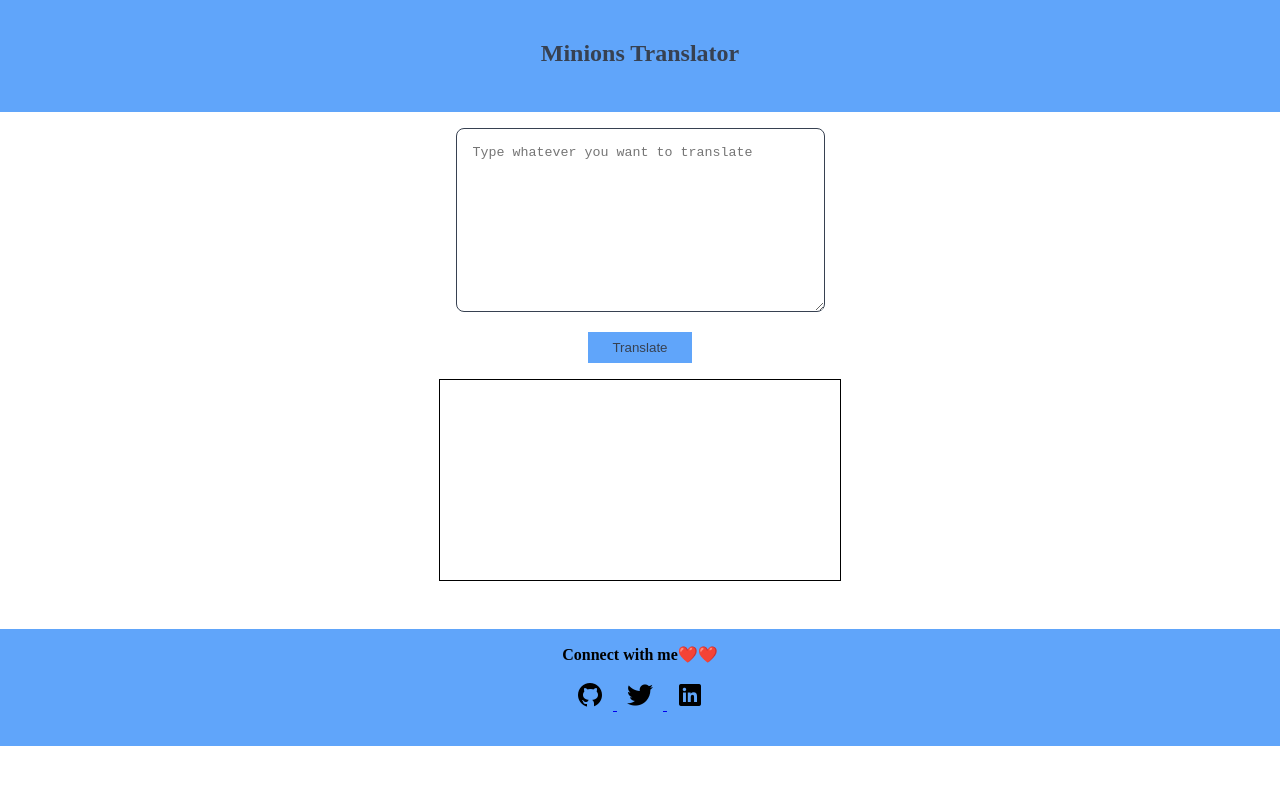
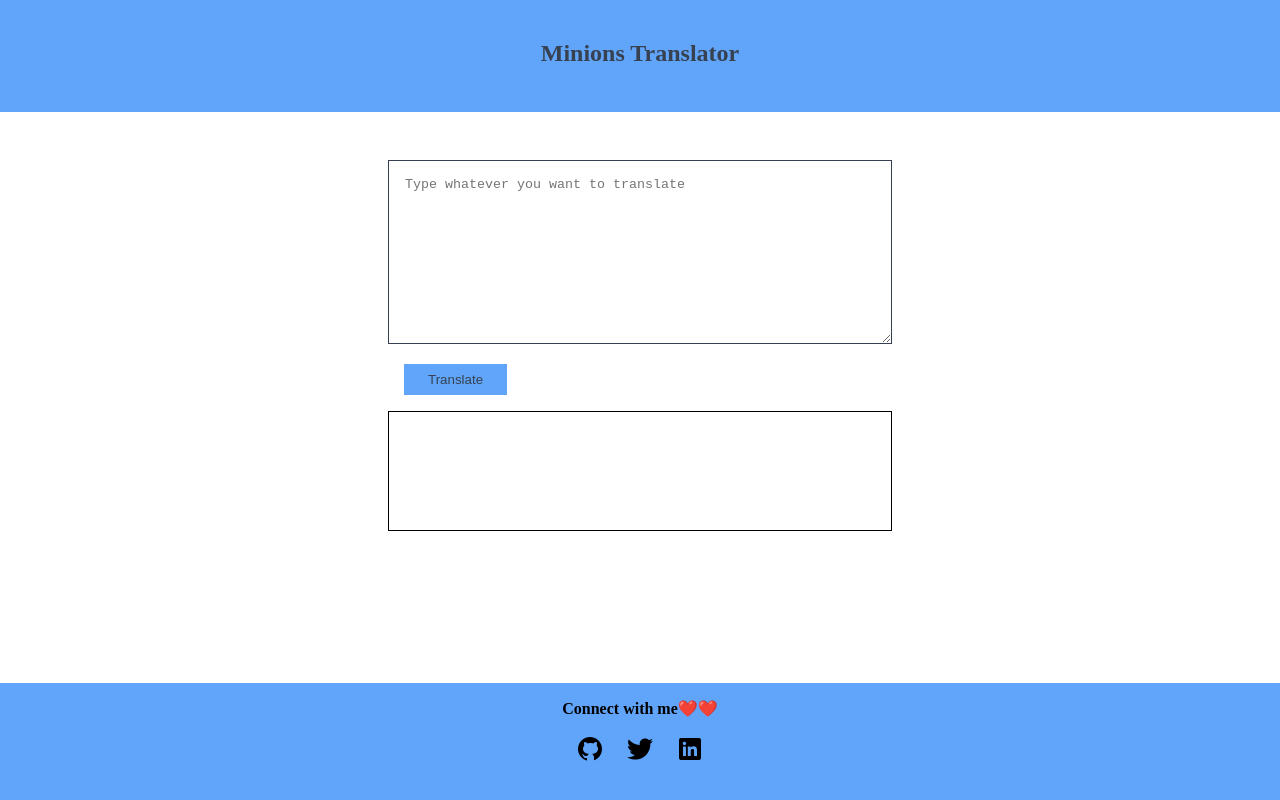
Before and after one commit to maaz619/neog-lesson5, a plain HTML site: page index.html in a window 1280 px wide. Drawn offline with Linux system fonts and the light colour scheme.

Commit message:
breaked style is fixed

```diff
--- a/styles.css
+++ b/styles.css
@@ -1,9 +1,12 @@
+*{
+    box-sizing: border-box;
+}
+
 :root{
     --custom-blue:#60A5FA;
     --custom-grey: #374151;
 }
 body,h1{
-    height: 100%;
     margin: 0;
 }
 input::-webkit-input-placeholder {
@@ -11,10 +14,8 @@ input::-webkit-input-placeholder {
     line-height: 1.5em;
 }
 #input-area{
-    margin-top: 1rem;
+    width: 100%;
     border: 1px solid var(--custom-grey);
-    border-radius: 0.5rem;
-    text-decoration: none;
     padding: 1rem;
 
 }
@@ -30,11 +31,11 @@ textarea:focus{
     color: var(--custom-grey);
 }
 .output-text{
-    margin: auto;
-    height: 200px;
-    width: 400px;
+    width: 100%;
+    min-height: 15vh;
     border: 1px solid black;
     overflow: scroll;
+    padding: 1rem;
 }
 .navigation{
     height: 7rem;
@@ -46,16 +47,19 @@ textarea:focus{
     padding: 2.5rem;
 }
 .container-center{
+    display: block;
+    padding: 3rem;
     max-width: 600px;
     margin: auto;
-    text-align: center;
 }
 .non-bullet{
     list-style: none;
     text-align: center;
 }
 .footer{
-    margin-top: 3rem;
+    bottom: 0;
+    width: 100%;
+    position: fixed;
     text-align: center;
     padding: 1rem;
     background-color: var(--custom-blue);
@@ -67,3 +71,6 @@ textarea:focus{
 .footer ul{
     padding: 0;
 }
+a{
+    text-decoration: none;
+}
```
